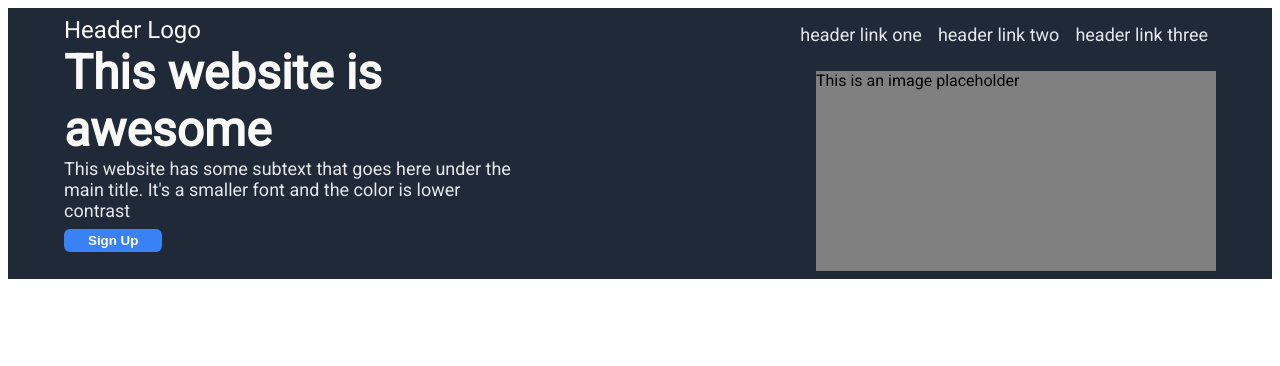
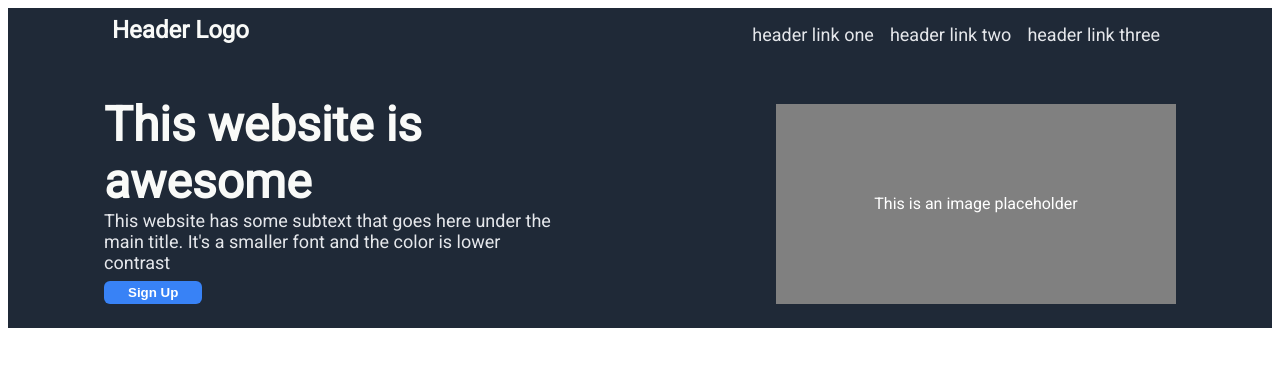
Before and after one commit to maasymaas16/odin-landing-page, a plain HTML site: page index.html in a window 1280 px wide. Drawn offline with Linux system fonts and the light colour scheme.

Commit message:
Reorganized div structure
Changed from a left & right side approach to a top & middle approach for
the upper section of the webpage. 'Header Logo' and the three links are
now in one class together, and the main text, subtext, button, and image
placeholder are in another class together.

```diff
--- a/index.html
+++ b/index.html
@@ -12,19 +12,21 @@
 </head>
 <body>
     <div class="header">
-        <div class="main-left">
-            <div class="logo">Header Logo</div>
+        <div class="logo">
+            <div>Header Logo</div>
+            <ul>
+                <li>header link one</li>
+                <li>header link two</li>
+                <li>header link three</li>
+            </ul>
+        </div>
+        <div class="mid">
+          <div class="left-mid">
             <div class="main-text">This website is awesome</div>
             <div class="main-sub"> This website has some subtext that goes here under the main title. It's a smaller font and the color is lower contrast</div>
             <button type="button"> Sign Up</button>
-        </div>
-        <div class="main-right">
-        <ul>
-            <li>header link one</li>
-            <li>header link two</li>
-            <li>header link three</li>
-        </ul>
-        <div class="imgp"> This is an image placeholder</div>
+          </div>
+          <div class="imgp">This is an image placeholder</div>
         </div>
     </div>
 </body>
--- a/styles.css
+++ b/styles.css
@@ -1,16 +1,30 @@
 div {
     font-family: 'Roboto', sans-serif;
+}
+html {
+    height: 100%;
+}
+
+body {
+    height: 100%;
 }
 
 .header {
     display: flex;
+    flex-direction: column;
+    flex: 1;
     background-color: #1F2937;
-    padding: 8px;
+    padding: 0 96px;
+    height: 40%;
 }
 
 .logo {
+    display: flex;
+    justify-content: space-between;
     font-size: 24px;
     color: #F9FAF8;
+    padding: 8px;
+    font-weight: 700;
 }
 
 ul {
@@ -21,6 +35,7 @@ ul {
     color: #E5E7EB;
     margin-top: 0;
     padding: 8px;
+    font-weight: 400;
 }
 
 .main-text {
@@ -28,21 +43,6 @@ ul {
     font-weight: 800;
     color: #F9FAF8;
     width:450px;
-
-}
-
-.main-left {
-    display: flex;
-    flex-direction: column;
-    margin-left: 48px;
-}
-
-.main-right {
-    display: flex;
-    flex-direction: column;
-    margin-left: auto;
-    align-items: flex-end;
-    margin-right:48px;
 }
 
 button {
@@ -59,9 +59,15 @@ button {
 }
 
 .imgp {
+    display: flex;
     width:400px;
     height: 200px;
     background-color: gray;
+    margin-left: auto;
+    color: white;
+    justify-content: center;
+    align-items: center;
+
 }
 
 .main-sub {
@@ -69,3 +75,17 @@ button {
     color: #E5E7EB;
     width:450px;
 }
+
+.left-mid {
+    flex: 1;
+    display: flex;
+    flex-direction: column;
+    justify-content: center;
+}
+
+.mid {
+    flex: 1;
+    display: flex;
+    align-items: center;
+    justify-content: space-between;
+}
```
